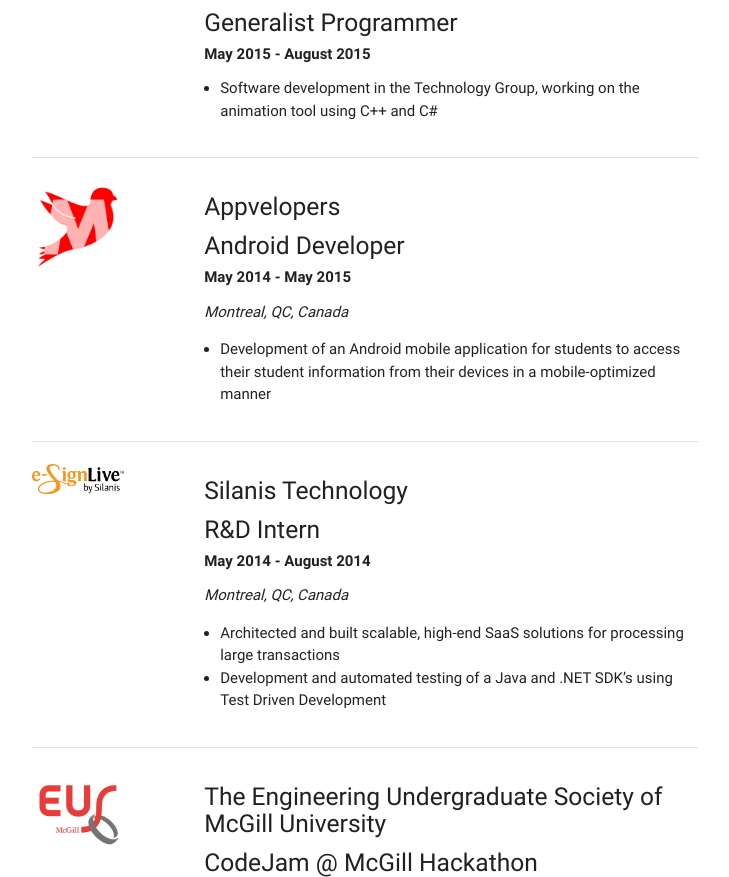
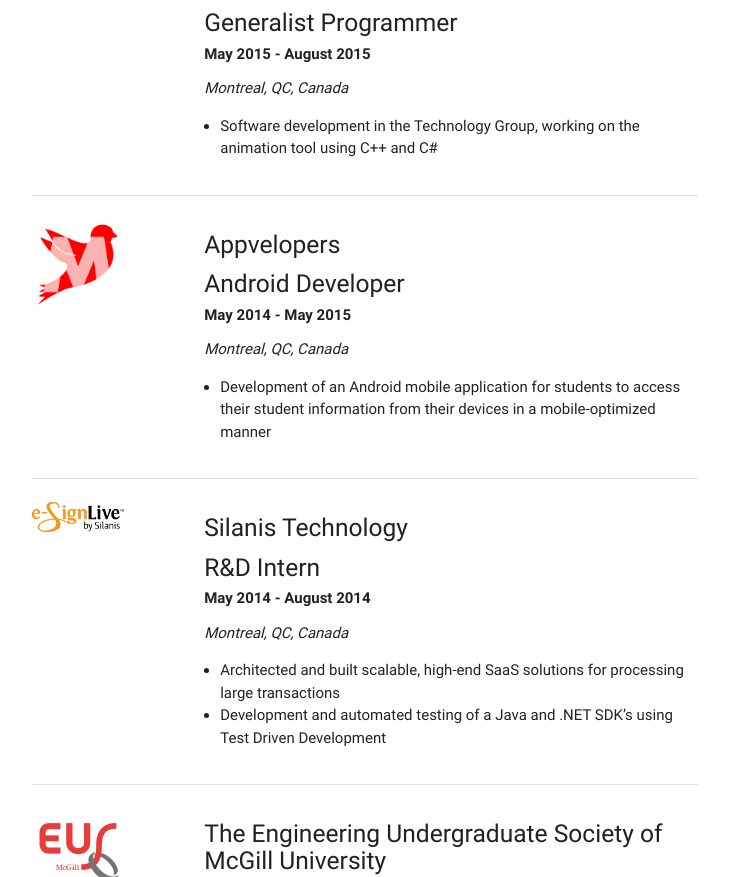
Before and after one commit to chiwingsit/chiwingsit.github.io, a plain HTML site: page index.html in a window 1280 px wide. Shown: the part 1256-2133 px from the top of the page, without its empty margins (160-889 px from the left). Drawn offline with nearby package versions, Linux system fonts and the light colour scheme.

Commit message:
Add location for Ubisof internship

```diff
--- a/index.html
+++ b/index.html
@@ -81,6 +81,7 @@
                                     <h5>Ubisoft Entertainment</h5>
                                     <h5>Generalist Programmer</h5>
                                     <h6><b>May 2015 - August 2015</b></h6>
+                                    <p><i>Montreal, QC, Canada</i></p>
                                     <ul class="disc">
                                         <li>Software development in the Technology Group, working on the animation tool using C++ and C#</li>
                                     </ul>
```
